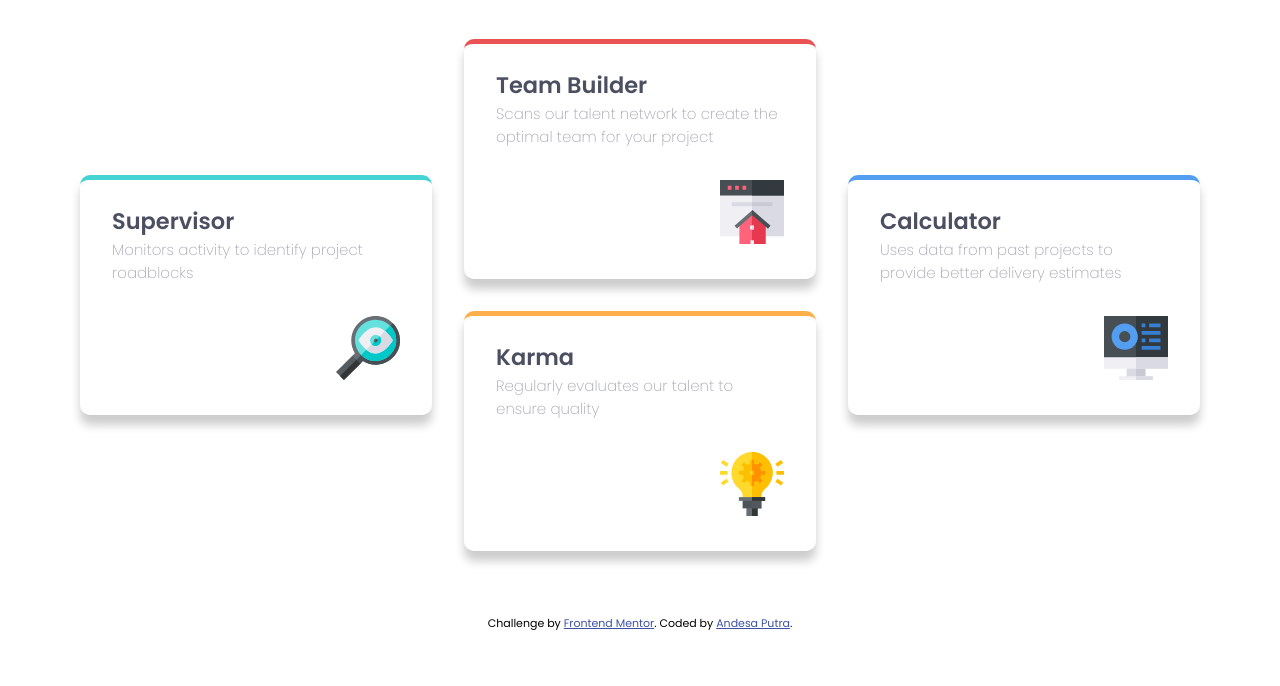
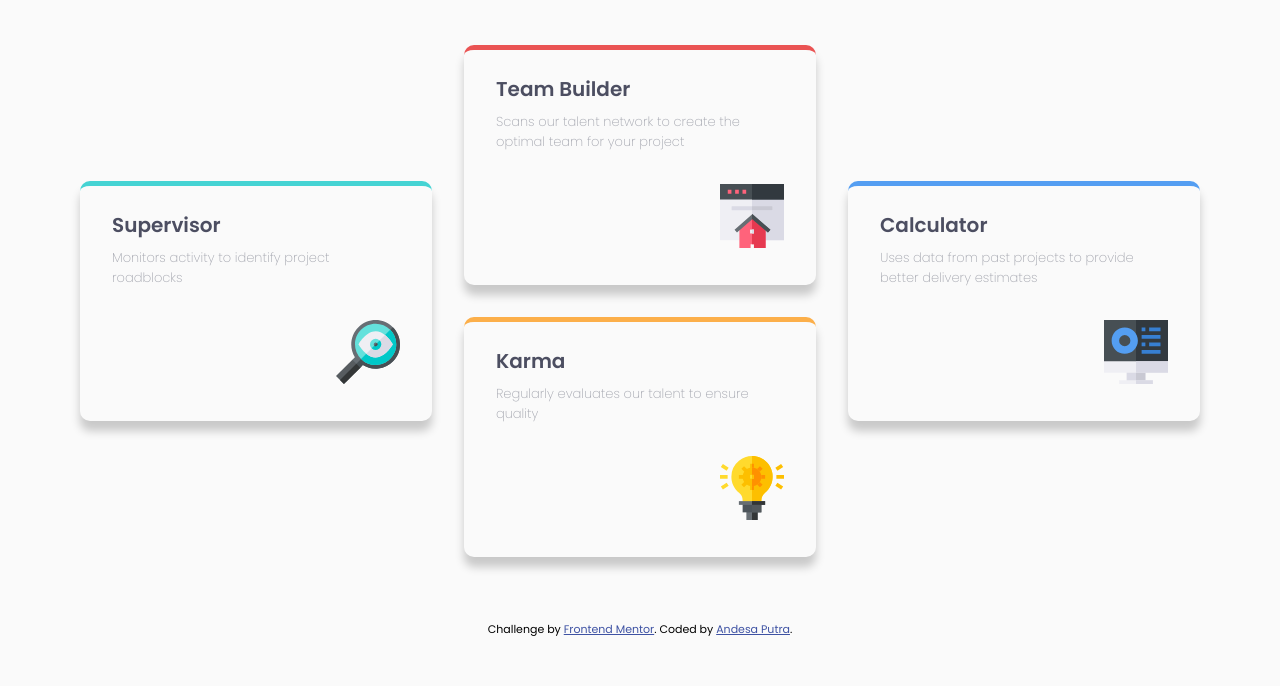
Before and after one commit to Andesaputra/four-card-feature-section-master, a plain HTML site: page index.html in a window 1280 px wide. Shown: the part 219-905 px from the top of the page. Drawn offline with Linux system fonts and the light colour scheme.

Commit message:
second commit

```diff
--- a/index.html
+++ b/index.html
@@ -24,7 +24,7 @@
 
     <div class="content">
       <div class="card supervisor">
-        <h2 class="fw-600 ne1">Supervisor</h2>
+        <h2 class="fw-600 ne1 py-1">Supervisor</h2>
         <p class="fw-200 ne2">
           Monitors activity to identify project roadblocks
         </p>
@@ -32,7 +32,7 @@
       </div>
 
       <div class="card team">
-        <h2 class="fw-600 ne1">
+        <h2 class="fw-600 ne1 py-1">
           Team Builder
         </h2>
         <p class="fw-200 ne2">
@@ -42,7 +42,7 @@
       </div>
 
       <div class="card karma">
-        <h2 class="fw-600 ne1">
+        <h2 class="fw-600 ne1 py-1">
           Karma
         </h2>
         <p class="fw-200 ne2">
@@ -51,7 +51,7 @@
         <img src="images/icon-karma.svg" alt="karma">
       </div>
       <div class="card calculator">
-        <h2 class="fw-600 ne1">
+        <h2 class="fw-600 ne1 py-1">
           Calculator
         </h2>
         <p class="fw-200 ne2">
--- a/style.css
+++ b/style.css
@@ -21,9 +21,7 @@
 }
 
 body {
-    /* width: 100vw;
-    min-height: 100vh;
-    max-width: 100%; */
+    background-color: var(--ne-verylightgray);
 }
 
 /* typography */
@@ -32,8 +30,12 @@ body {
     font-size: 15px;
 }
 
-h1 {
-    font-size: 28px;
+h2 {
+    font-size: 20px;
+}
+
+.card>p {
+    font-size: 13px;
 }
 
 .fw-200 {
@@ -58,6 +60,10 @@ h1 {
 
 .ne3 {
     color: var(--ne-verylightgray);
+}
+
+.py-1 {
+    padding-bottom: 0.5rem;
 }
 
 /* container */
@@ -171,7 +177,7 @@ header>p {
     }
 
     header {
-        max-width: 22rem;
+        max-width: 24rem;
     }
 
     .content {
@@ -184,3 +190,19 @@ header>p {
         ;
     }
 }
+
+@media (max-width:360px) {
+    h1 {
+        font-size: 28px;
+    }
+}
+
+@media (max-width:280px) {
+    body {
+        width: 100vw;
+    }
+
+    .card {
+        transform: scale(0.8);
+    }
+}
```
